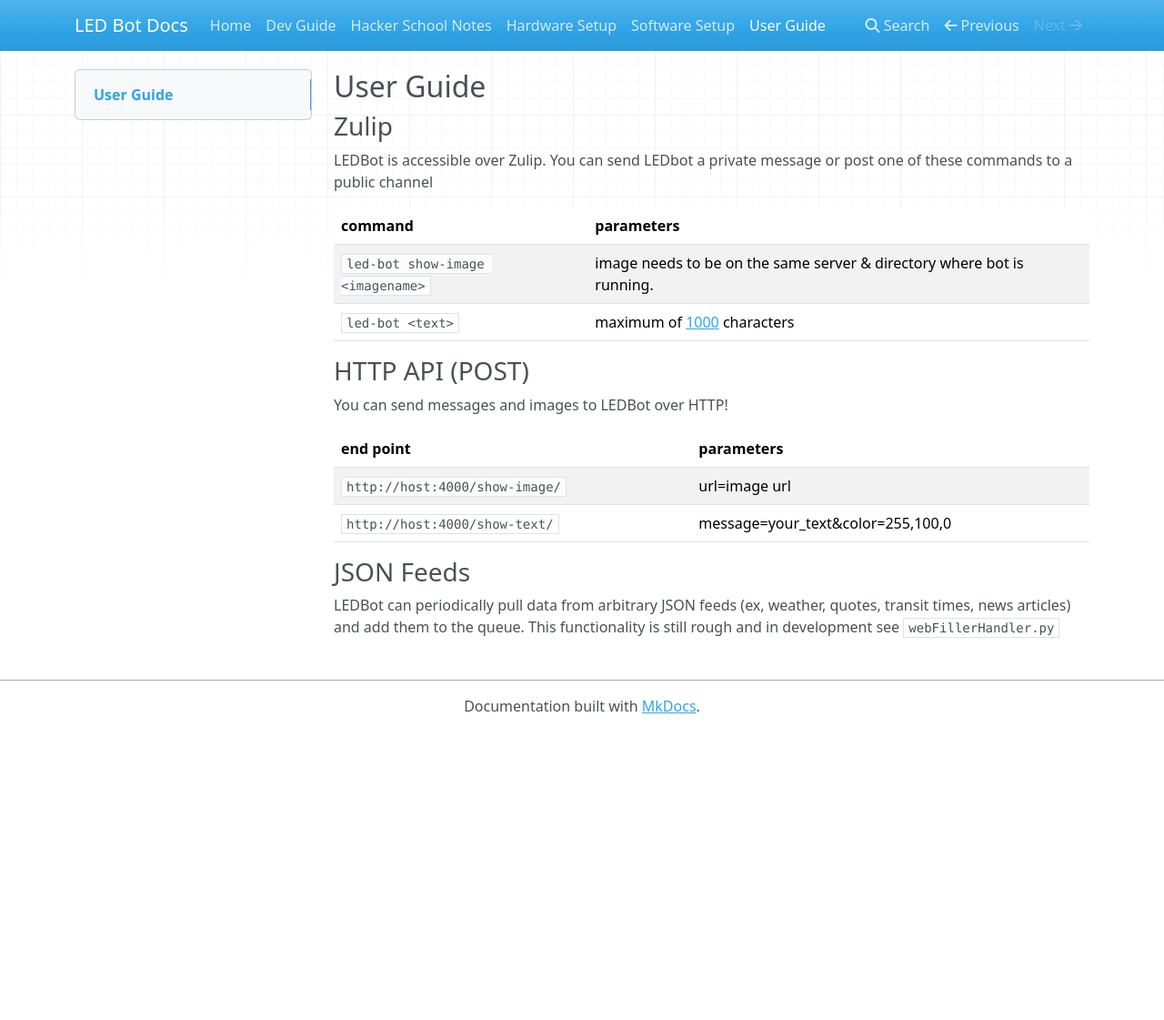
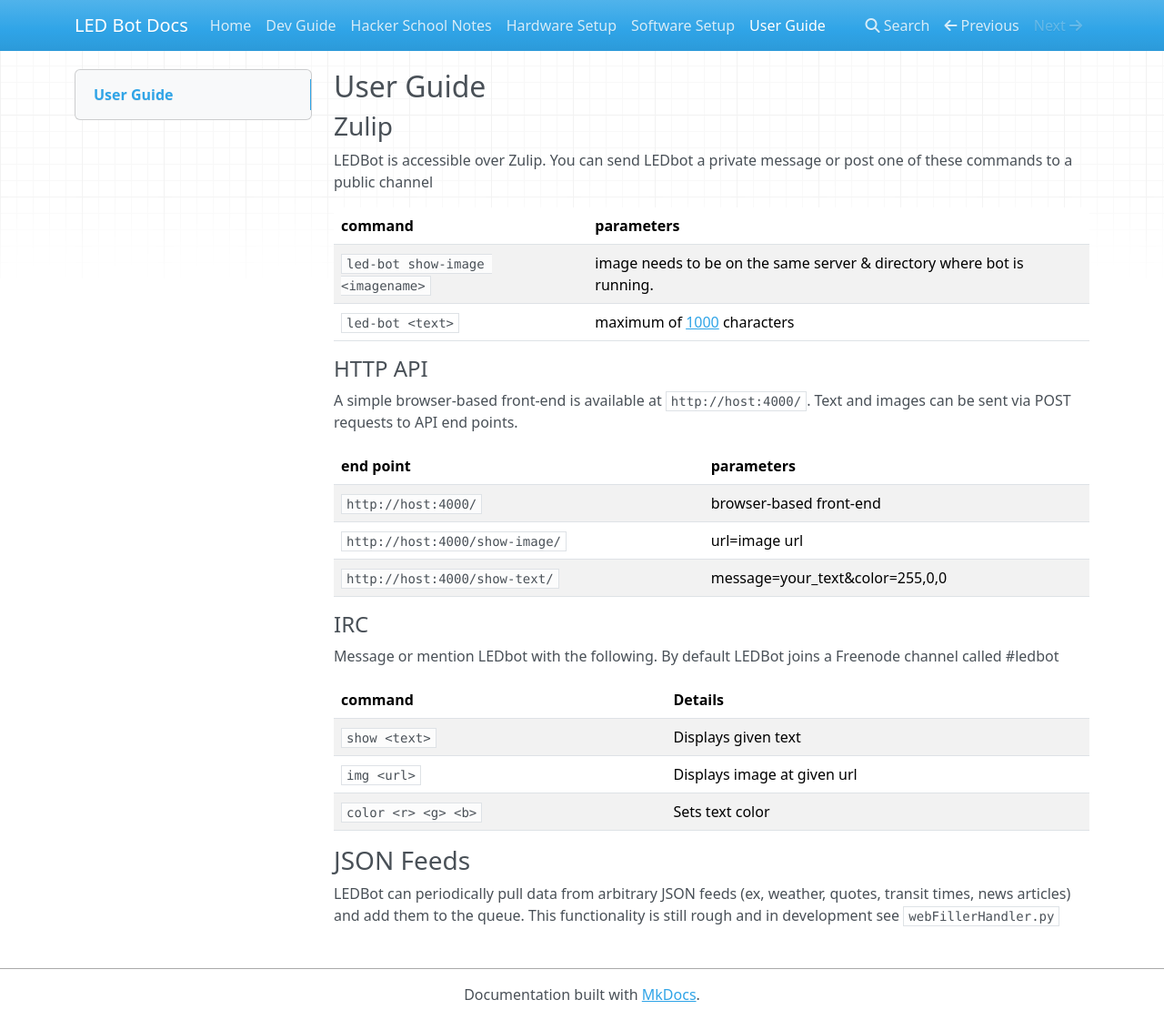
Before and after one commit to marqsm/LED-bot, an MkDocs documentation site: the page built from docs/USER_GUIDE.md, in a window 1280 px wide and 1121 px high. Shown: the whole window at 91% size. Built offline with MkDocs 1.6.1, drawn with Linux system fonts in a browser that asks for light colours; nearby versions of some CDN libraries; old or Windows-style settings are respelled for this version of MkDocs.

Commit message:
minor docs update

````diff
--- a/docs/USER_GUIDE.md
+++ b/docs/USER_GUIDE.md
@@ -11,14 +11,26 @@ LEDBot is accessible over Zulip. You can send LEDbot a private message or post o
 | ```led-bot <text>```       | maximum of [1000](https://github.com/marqsm/LED-bot/blob/master/textRenderer.py#L12) characters  |
 
 
-### HTTP API (POST)
+#### HTTP API
 
-You can send messages and images to LEDBot over HTTP!
+A simple browser-based front-end is available at ```http://host:4000/```. Text and images can be sent via POST requests to API end points.
 
-| end point                            | parameters         |
-| ------------------------------------ | ------------------ |
+| end point                             | parameters         |
+| ------------------------------------  | ------------------ |
+| ```http://host:4000/```    			| browser-based front-end |
 | ```http://host:4000/show-image/```    | url=image url  |
-| ```http://host:4000/show-text/```     | message=your_text&color=255,100,0  |
+| ```http://host:4000/show-text/```     | message=your_text&color=255,0,0  |
+
+#### IRC
+
+Message or mention LEDbot with the following. By default LEDBot joins a Freenode channel called #ledbot
+
+| command                            | Details         |
+| ------------------------------------  | ------------------ |
+| ```show <text>```    					| Displays given text  |
+| ```img <url>```     					| Displays image at given url  |
+| ```color <r> <g> <b>```     					| Sets text color  |
+
 
 ### JSON Feeds
 
````
Also changed, not shown: README.md (+1 -1 lines), docs/DEV_GUIDE.md (+0 -10 lines).
